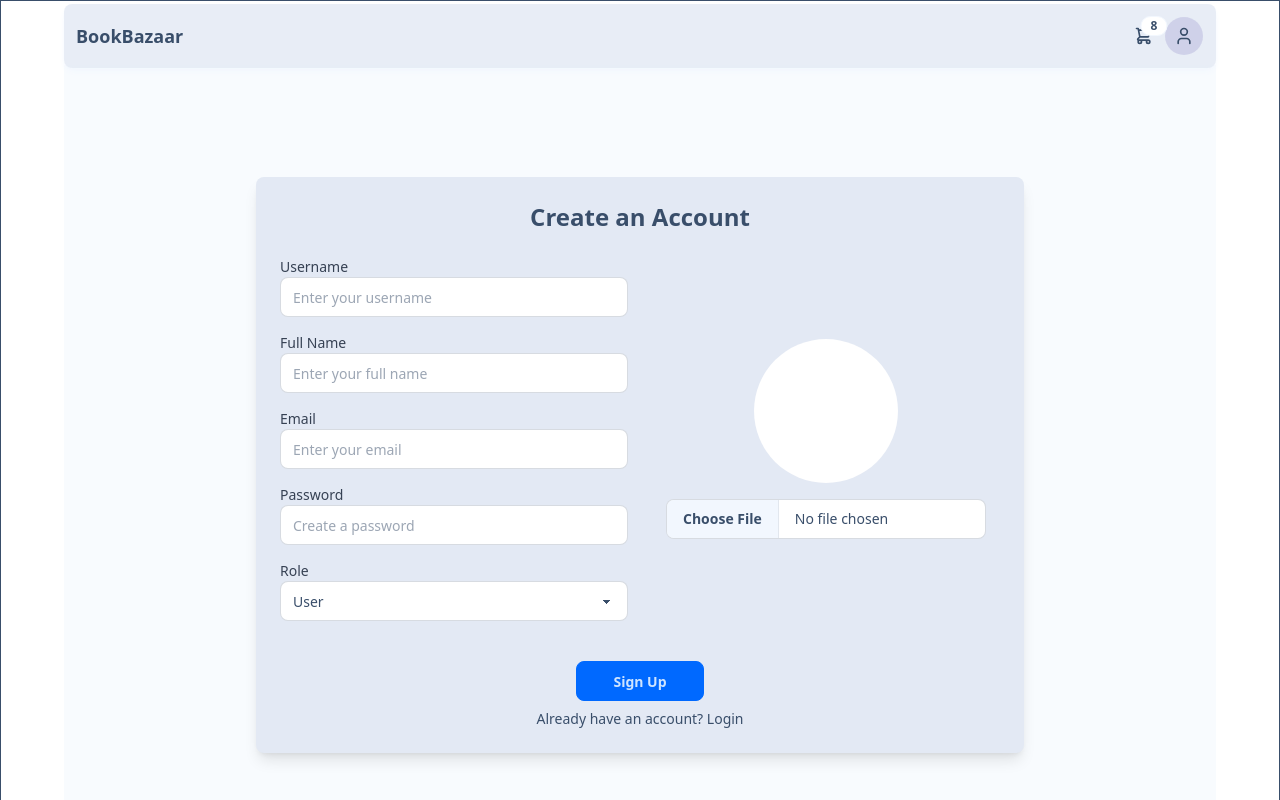
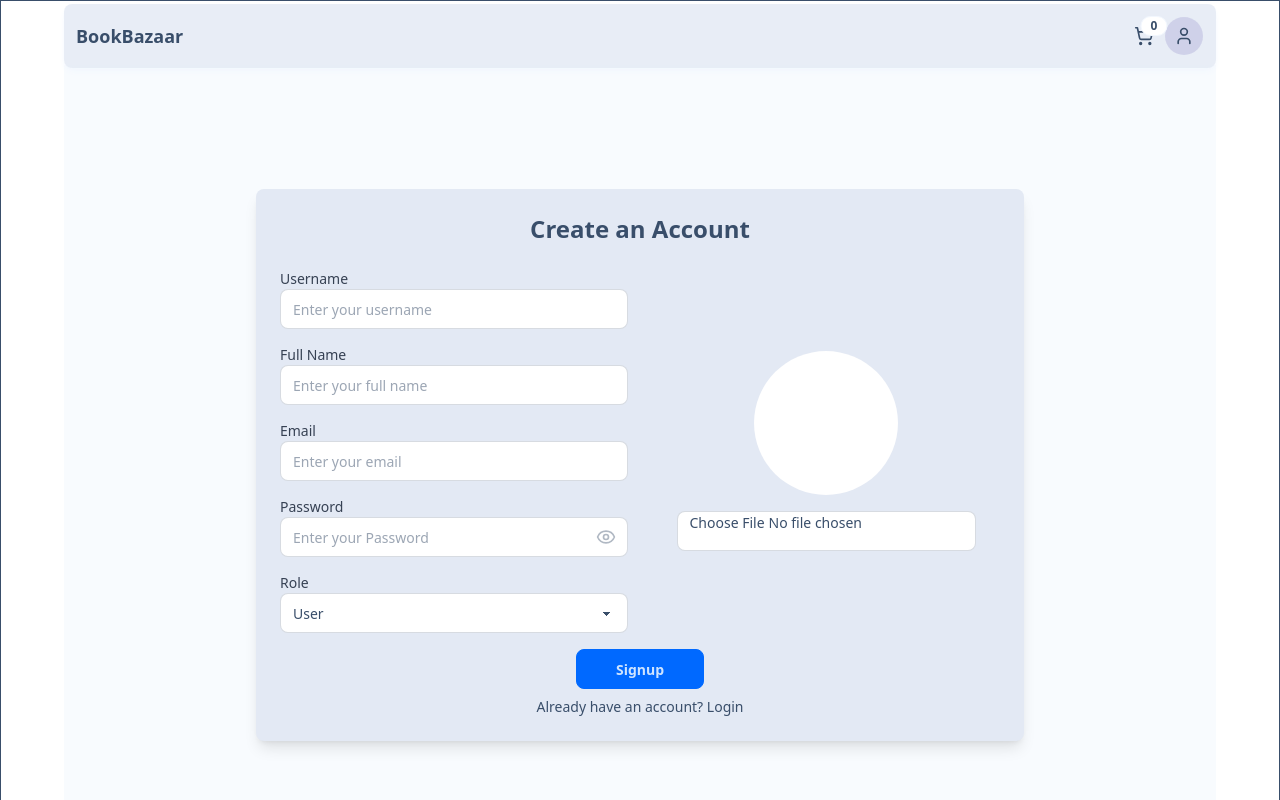
Before and after one commit to Sumit-Si/BookBazaar-Frontend, a React (Vite) app: page /signup in a window 1280 px wide. Shown: the top 800 px of the page. Built offline with nearby package versions, Linux system fonts and the light colour scheme; no server answers.

Commit message:
add signup functionality mostly finished also add constant for roles

```diff
--- a/src/components/Header/Navbar.jsx
+++ b/src/components/Header/Navbar.jsx
@@ -2,6 +2,7 @@ import React from "react";
 import { Link } from "react-router-dom";
 import useAuthStore from "../../store/useAuthStore";
 import { User } from "lucide-react";
+import { ShoppingCart } from "lucide-react";
 
 const Navbar = () => {
   const { logout, authUser } = useAuthStore();
@@ -24,22 +25,8 @@ const Navbar = () => {
         <div className="dropdown dropdown-end">
           <div tabIndex={0} role="button" className="btn btn-ghost btn-circle">
             <div className="indicator">
-              <svg
-                xmlns="http://www.w3.org/2000/svg"
-                className="h-5 w-5"
-                fill="none"
-                viewBox="0 0 24 24"
-                stroke="currentColor"
-              >
-                {" "}
-                <path
-                  strokeLinecap="round"
-                  strokeLinejoin="round"
-                  strokeWidth="2"
-                  d="M3 3h2l.4 2M7 13h10l4-8H5.4M7 13L5.4 5M7 13l-2.293 2.293c-.63.63-.184 1.707.707 1.707H17m0 0a2 2 0 100 4 2 2 0 000-4zm-8 2a2 2 0 11-4 0 2 2 0 014 0z"
-                />{" "}
-              </svg>
-              <span className="badge badge-sm indicator-item">8</span>
+              <ShoppingCart className="w-5 h-5" />
+              <span className="badge badge-sm indicator-item">0</span>
             </div>
           </div>
           <div
@@ -47,8 +34,8 @@ const Navbar = () => {
             className="card card-compact dropdown-content bg-base-100 z-1 mt-3 w-52 shadow"
           >
             <div className="card-body">
-              <span className="text-lg font-bold">8 Items</span>
-              <span className="text-info">Subtotal: $999</span>
+              <span className="text-lg font-bold">0 Items</span>
+              <span className="text-info">Subtotal: $0</span>
               <div className="card-actions">
                 <button className="btn btn-primary btn-block">View cart</button>
               </div>
--- a/src/pages/auth/Signup.jsx
+++ b/src/pages/auth/Signup.jsx
@@ -1,17 +1,73 @@
-import React from "react";
+import { zodResolver } from "@hookform/resolvers/zod";
+import { useForm } from "react-hook-form";
 import { Link } from "react-router-dom";
+import z from "zod";
+import { AvailableUserRoles, UserRoles } from "../../utils/constants.js";
+import { useState } from "react";
+import { EyeOff } from "lucide-react";
+import { Eye } from "lucide-react";
+import useAuthStore from "../../store/useAuthStore.js";
+import { Loader2 } from "lucide-react";
+
+const signUpSchema = z.object({
+  username: z
+    .string()
+    .toLowerCase()
+    .trim()
+    .min(3, "Username must be at least 3 characters")
+    .max(20, "Username must be at most 20 characters"),
+  fullName: z
+    .string()
+    .toLowerCase()
+    .trim()
+    .min(5, "Full name must be at least 5 characters")
+    .max(100, "Full name must be at most 100 characters"),
+  email: z.string().email("Enter a valid email").trim(),
+  password: z
+    .string()
+    .min(8, "Password must be at least 8 characters")
+    .max(20, "Password must be at most 20 characters"),
+  role: z.enum(AvailableUserRoles).default("user"),
+  // avatar: z
+  //   // .object({
+  //   //   file: z.instanceof(File),
+  //   // })
+  //   .optional(),
+});
 
 const Signup = () => {
+  const [showPassword, setShowPassword] = useState(false);
+
+  const { signup, isSignInUp } = useAuthStore();
+
+  const {
+    register,
+    handleSubmit,
+    formState: { errors },
+  } = useForm({
+    resolver: zodResolver(signUpSchema),
+    defaultValues: {
+      role: UserRoles.USER,
+    },
+  });
+
+  const onSubmit = async (userData) => {
+    console.log("data", userData);
+    try {
+      await signup(userData);
+    } catch (error) {
+      console.log("Sign up error: ", error);
+    }
+  };
+
   return (
     <div className="flex items-center justify-center min-h-screen bg-base-200/50 py-2">
       <div className="card w-full max-w-3xl shadow-lg bg-base-300 rounded-lg p-6 space-y-6">
         <h2 className="text-2xl font-semibold text-center text-base-content">
           Create an Account
         </h2>
-        <form
-          onSubmit={() => {}}
-          className="grid grid-cols-1 md:grid-cols-2 gap-6"
-        >
+        <form onSubmit={handleSubmit(onSubmit)}>
+          <div className="grid grid-cols-1 md:grid-cols-2 gap-6">
             {/* Left Side: Form Inputs */}
             <div className="space-y-4 md:order-1 order-2">
               {/* Username */}
@@ -22,16 +78,22 @@ const Signup = () => {
                 >
                   Username
                 </label>
+                <div className="relative">
                   <input
                     type="text"
                     id="username"
-                name="username"
-                className="input input-bordered w-full"
+                    {...register("username")}
+                    className={`input input-bordered w-full ${
+                      errors.username ? "input-error" : ""
+                    }`}
                     placeholder="Enter your username"
-                // value={formData.username}
-                // onChange={handleChange}
-                required
                   />
+                </div>
+                {errors.username && (
+                  <p className="text-red-500 text-xs mt-1">
+                    {errors.username.message}
+                  </p>
+                )}
               </div>
 
               {/* Full Name */}
@@ -42,16 +104,22 @@ const Signup = () => {
                 >
                   Full Name
                 </label>
+                <div>
                   <input
                     type="text"
                     id="fullName"
-                name="fullName"
-                className="input input-bordered w-full"
+                    {...register("fullName")}
+                    className={`input input-bordered w-full ${
+                      errors.fullName ? "input-error" : ""
+                    }`}
                     placeholder="Enter your full name"
-                // value={formData.fullName}
-                // onChange={handleChange}
-                required
                   />
+                </div>
+                {errors.fullName && (
+                  <p className="text-red-500 text-xs mt-1">
+                    {errors.fullName.message}
+                  </p>
+                )}
               </div>
 
               {/* Email */}
@@ -62,16 +130,22 @@ const Signup = () => {
                 >
                   Email
                 </label>
+                <div className="relative">
                   <input
                     type="email"
                     id="email"
-                name="email"
-                className="input input-bordered w-full"
+                    {...register("email")}
+                    className={`input input-bordered w-full ${
+                      errors.email ? "input-error" : ""
+                    }`}
                     placeholder="Enter your email"
-                // value={formData.email}
-                // onChange={handleChange}
-                required
                   />
+                </div>
+                {errors.email && (
+                  <p className="text-red-500 text-xs mt-1">
+                    {errors.email.message}
+                  </p>
+                )}
               </div>
 
               {/* Password */}
@@ -82,16 +156,32 @@ const Signup = () => {
                 >
                   Password
                 </label>
+                <div className="relative">
                   <input
-                type="password"
-                id="password"
-                name="password"
-                className="input input-bordered w-full"
-                placeholder="Create a password"
-                // value={formData.password}
-                // onChange={handleChange}
-                required
+                    type={showPassword ? "text" : "password"}
+                    {...register("password")}
+                    className={`input input-bordered w-full ${
+                      errors.password ? "input-error" : ""
+                    }`}
+                    placeholder="Enter your Password"
                   />
+                  <button
+                    type="button"
+                    className="absolute inset-y-0 right-0 pr-3 flex items-center"
+                    onClick={() => setShowPassword(!showPassword)}
+                  >
+                    {showPassword ? (
+                      <EyeOff className="h-5 w-5 text-base-content/40" />
+                    ) : (
+                      <Eye className="h-5 w-5 text-base-content/40" />
+                    )}
+                  </button>
+                </div>
+                {errors.password && (
+                  <p className="text-red-500 text-xs mt-1">
+                    {errors.password.message}
+                  </p>
+                )}
               </div>
 
               {/* Role */}
@@ -102,22 +192,26 @@ const Signup = () => {
                 >
                   Role
                 </label>
+                <div className="relative">
                   <select
                     id="role"
-                name="role"
-                className="select select-bordered w-full"
-                // value={formData.role}
-                // onChange={handleChange}
-                required
+                    {...register("role")}
+                    className={`select select-bordered w-full ${
+                      errors.role ? "select-error" : ""
+                    }`}
                   >
                     <option value="" disabled>
                       Select a role
                     </option>
-                <option value="admin">Admin</option>
-                <option selected value="user">
-                  User
-                </option>
+                    <option value={UserRoles.ADMIN}>Admin</option>
+                    <option value={UserRoles.USER}>User</option>
                   </select>
+                </div>
+                {errors.role && (
+                  <p className="text-red-500 text-xs mt-1">
+                    {errors.role.message}
+                  </p>
+                )}
               </div>
             </div>
 
@@ -135,29 +229,45 @@ const Signup = () => {
               )} */}
               </div>
 
+              <div className="relative">
                 <input
                   type="file"
                   id="avatar"
-              name="avatar"
-              className="file-input w-full max-w-xs"
-              //   onChange={handleChange}
+                  // {...register("avatar")}
+                  className={`input input-bordered w-full ${
+                    errors.avatar ? "input-error" : ""
+                  }`}
                   accept="image/*"
                 />
               </div>
-        </form>
-
+              {/* {errors.avatar && (
+                <p className="text-red-500 text-xs mt-1">
+                  {errors.avatar.message}
+                </p>
+              )} */}
+            </div>
+          </div>
           <div className="text-center flex flex-col items-center mt-4 gap-2">
             {/* Submit Button */}
             <button
               type="submit"
+              disabled={isSignInUp}
               className="btn btn-primary w-32 max-w-36"
             >
-            Sign Up
+              {isSignInUp ? (
+                <>
+                  <Loader2 className="h-5 w-5 animate-spin" />
+                  <span className="ml-2">Signing up...</span>
+                </>
+              ) : (
+                "Signup"
+              )}
             </button>
             <Link to="/login" className="text-sm text-base-content">
               Already have an account? Login
             </Link>
           </div>
+        </form>
       </div>
     </div>
   );
--- a/src/store/useAuthStore.js
+++ b/src/store/useAuthStore.js
@@ -15,7 +15,7 @@ const useAuthStore = create((set) => ({
       const res = await authService.getProfile();
       console.log("Checking auth", res);
 
-      set({authUser: res.user});
+      set({ authUser: res.user });
     } catch (error) {
       console.log("Error checking auth: ", error);
       set({ authUser: null });
--- a/src/utils/constants.js
+++ b/src/utils/constants.js
@@ -3,7 +3,16 @@ const StorageKeys = {
     REFRESH_TOKEN: "refreshToken",
 }
 
+const UserRoles = {
+    USER: "user",
+    ADMIN: "admin",
+}
+
+const AvailableUserRoles = Object.values(UserRoles);
+
 
 export {
     StorageKeys,
+    UserRoles,
+    AvailableUserRoles,
 }
```
Lines whose indentation alone changed are shown as unchanged.
